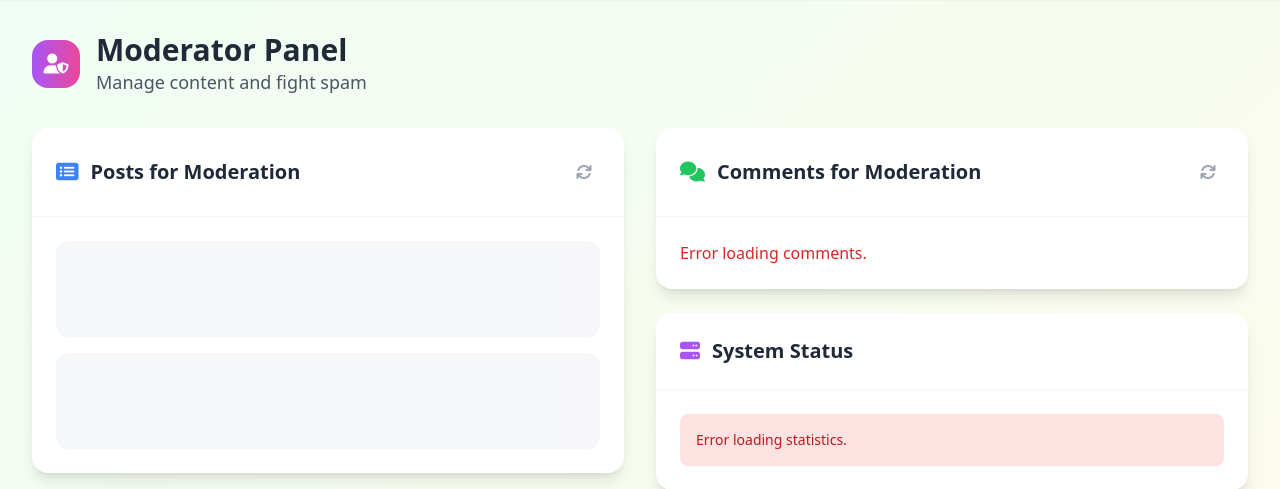
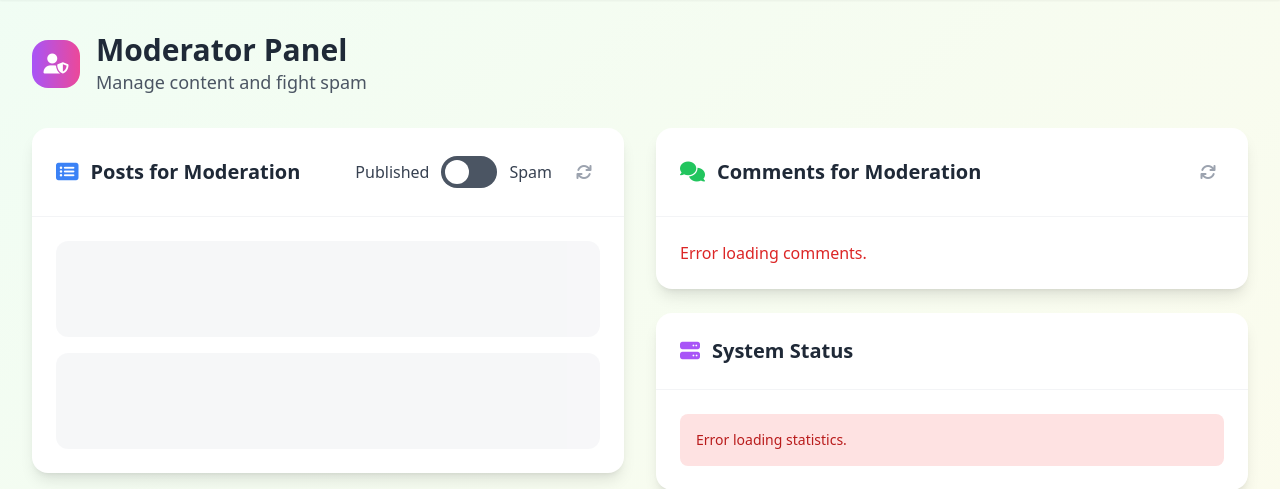
Before and after one commit to premananda108/CleanForum, a FastAPI app: page /moderator in a window 1280 px wide. Shown: the part 65-554 px from the top of the page. Run offline with FastAPI, Linux system fonts and the light colour scheme; data that the repository does not hold is empty; parts of the project's set-up code (start-up, migrations or seed data) failed here and were passed over; some libraries are stand-ins or nearby versions.

Commit message:
add filter for moderator panel

```diff
--- a/api/moderator.py
+++ b/api/moderator.py
@@ -43,9 +43,9 @@
 # --- Post Endpoints ---
 
 @router.get("/pending-posts", response_model=List[PostResponse])
-async def get_pending_posts(limit: int = Query(50, le=100)):
+async def get_pending_posts(limit: int = Query(50, le=100), status: Optional[str] = None):
     """Get all posts for moderation."""
-    return await Post.get_all_for_moderation(limit=limit)
+    return await Post.get_all_for_moderation(limit=limit, status=status)
 
 @router.get("/posts/{post_id}/analysis", response_model=SpamAnalysisResponse)
 async def get_post_analysis(post_id: str):
--- a/models/post.py
+++ b/models/post.py
@@ -211,7 +211,7 @@
         return posts
 
     @staticmethod
-    async def get_all_for_moderation(limit: int = 50, offset: int = 0) -> List[PostResponse]:
+    async def get_all_for_moderation(limit: int = 50, offset: int = 0, status: Optional[str] = None) -> List[PostResponse]:
         """Get all posts for moderation, including spam."""
         post_ids = await db.zrevrange("posts:all", offset, offset + limit - 1)
 
@@ -219,6 +219,8 @@
         for post_id in post_ids:
             post = await Post.get_by_id(post_id)
             if post:
+                if status and post.status.value != status:
+                    continue
                 posts.append(post)
         return posts
 
--- a/static/js/forum.js
+++ b/static/js/forum.js
@@ -98,8 +98,8 @@
     }
 
     // Moderator API
-    async getPendingPosts() {
-        return this.request('/moderator/pending-posts');
+    async getPendingPosts(limit = 50, status = 'published') {
+        return this.request(`/moderator/pending-posts?limit=${limit}&status=${status}`);
     }
 
     async moderatePost(postId, action) {
--- a/static/js/moderator.js
+++ b/static/js/moderator.js
@@ -4,6 +4,12 @@
     const path = window.location.pathname;
     if (path === '/moderator') {
         loadModeratorData();
+        const statusToggle = document.getElementById('status-toggle');
+        if (statusToggle) {
+            statusToggle.addEventListener('change', function() {
+                loadModeratorPosts();
+            });
+        }
     }
 });
 
@@ -81,7 +87,9 @@
 
 async function loadModeratorPosts() {
     try {
-        const posts = await api.getPendingPosts();
+        const statusToggle = document.getElementById('status-toggle');
+        const status = statusToggle.checked ? 'spam' : 'published';
+        const posts = await api.getPendingPosts(50, status);
         const container = document.getElementById('pending-posts');
 
         if (posts.length === 0) {
--- a/templates/moderator_panel.html
+++ b/templates/moderator_panel.html
@@ -26,9 +26,20 @@
                             <i class="fas fa-list-alt mr-3 text-blue-500"></i>
                             Posts for Moderation
                         </h2>
-                        <button onclick="loadModeratorPosts()" class="p-2 text-gray-400 hover:text-gray-600 transition-colors">
-                            <i class="fas fa-sync"></i>
-                        </button>
+                        <div class="flex items-center space-x-4">
+                            <label for="status-toggle" class="flex items-center cursor-pointer">
+                                <span class="mr-3 text-gray-700">Published</span>
+                                <div class="relative">
+                                    <input type="checkbox" id="status-toggle" class="sr-only">
+                                    <div class="block bg-gray-600 w-14 h-8 rounded-full"></div>
+                                    <div class="dot absolute left-1 top-1 bg-white w-6 h-6 rounded-full transition"></div>
+                                </div>
+                                <span class="ml-3 text-gray-700">Spam</span>
+                            </label>
+                            <button onclick="loadModeratorPosts()" class="p-2 text-gray-400 hover:text-gray-600 transition-colors">
+                                <i class="fas fa-sync"></i>
+                            </button>
+                        </div>
                     </div>
                 </div>
                 <div class="p-6">
```
Also changed, not shown: package-lock.json (deleted).
